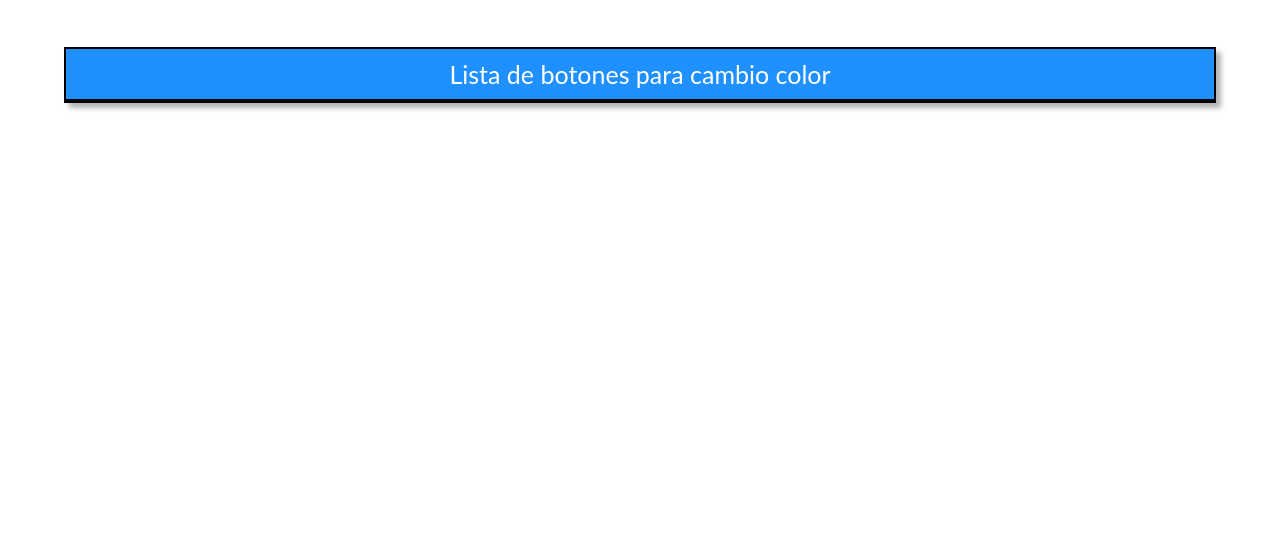
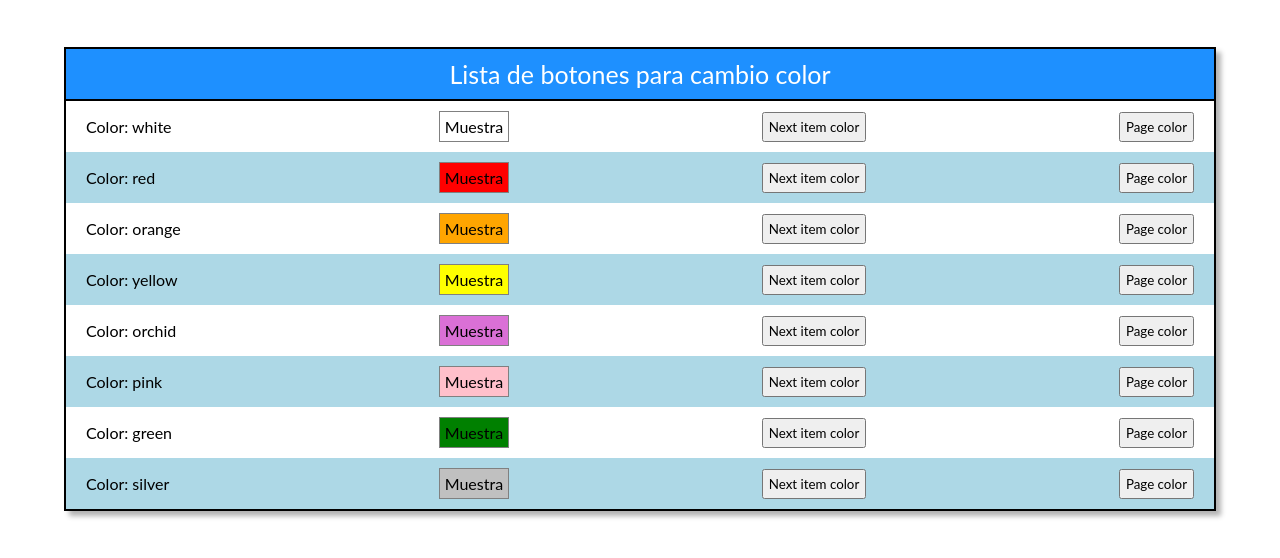
Before and after one commit to noelia96-96/practica-bloque1-JavaScript, a website: page index.html in a window 1280 px wide. Shown: the part 72-630 px from the top of the page. Drawn offline with Linux system fonts and the light colour scheme.

Commit message:
commit final

```diff
--- a/index.html
+++ b/index.html
@@ -2,7 +2,7 @@
 
 <head>
 	<title>Práctica Javascript</title>
-	<script src="index.js"></script>
+	<script src="index.js" defer></script>
 	<style>
 		* {
 			margin: 0;
@@ -37,7 +37,14 @@
 		}
 
 		.color-item--odd {
+      width: 100%;
+			list-style: none;
+			padding: 10px 20px;
 			background-color: lightblue;
+			display: flex;
+			justify-content: space-between;
+			align-items: center;
+      font-size: 16px;
 		}
 
 		.color-list-title {
--- a/index.js
+++ b/index.js
@@ -25,8 +25,6 @@
 //    * Al hacer click sobre el botón con el texto "Page color" deberá aplicarse el color de ese item al color de fondo de la página (elemento body).
 
 // Buena suerte!
-
-window.addEventListener("load", onLoad);
 
 const colorList = [
   {
@@ -63,23 +61,87 @@ const colorList = [
   }
 ];
 
+(function() {
+  addElements();
+})();
 
+function addElements(){
+  let parentElement = document.querySelector('.color-list');
+  let count = 1;
 
-function listElement(){
+  document.body.addEventListener("click", alertbody);
 
-let parentElement = document.querySelector('.color-list');
+  for(color of colorList){
+    let li = document.createElement("li");
 
- for(element of selector){
-console.log(element);
+    if(count % 2 == 0){
 
+      li.setAttribute("class", "color-item--odd");
+    }else{
+        li.setAttribute("class", "color-item");
     }
 
+    let div1 = document.createElement("div");
+    div1.innerHTML = "Color: " + color.colorName;
+    div1.setAttribute("class", "color-name");
+    div1.addEventListener("click", alertColor);
+
+    let div2 = document.createElement("div");
+    div2.innerHTML = "Muestra";
+    div2.setAttribute("class", "color-show");
+    div2.style.backgroundColor = color.hex;
+
+    let button1 = document.createElement("button");
+    button1.textContent = "Next item color";
+    button1.setAttribute("class", "color-set");
+    button1.addEventListener("click", changeNextColor);
+
+    let button2 = document.createElement("button");
+    button2.textContent = "Page color";
+    button2.setAttribute("class", "color-set");
+    button2.addEventListener("click", changeBackgroundColor);
+
+    li.appendChild(div1);
+    li.appendChild(div2);
+    li.appendChild(button1);
+    li.appendChild(button2);
+
+    parentElement.appendChild(li);
+
+    console.log(color);
+
+    count++;
 
 
   }
-
-function onLoad() {
-  listElement();
   console.log("element");
 
+
+};
+
+ function changeBackgroundColor(){
+   let parentLi= this.parentNode;
+   let secondChild = parentLi.firstChild.nextElementSibling;
+   let color = secondChild.style.backgroundColor;
+   document.body.style.backgroundColor = color;
+
+    console.log(color);
   }
+
+   function changeNextColor(){
+     let liPadre = this.parentNode;
+     let secondChild = liPadre.firstChild.nextElementSibling;
+     let color = secondChild.style.backgroundColor;
+     let secondLi = liPadre.nextElementSibling;
+     secondLi.style.backgroundColor = color;
+
+    console.log(this);
+  }
+
+  function alertColor(){
+    alert(this.innerHTML.slice(6,20));
+  }
+
+  function alertbody(){
+    alert("Body");
+  }
```
Lines whose indentation alone changed are shown as unchanged.
